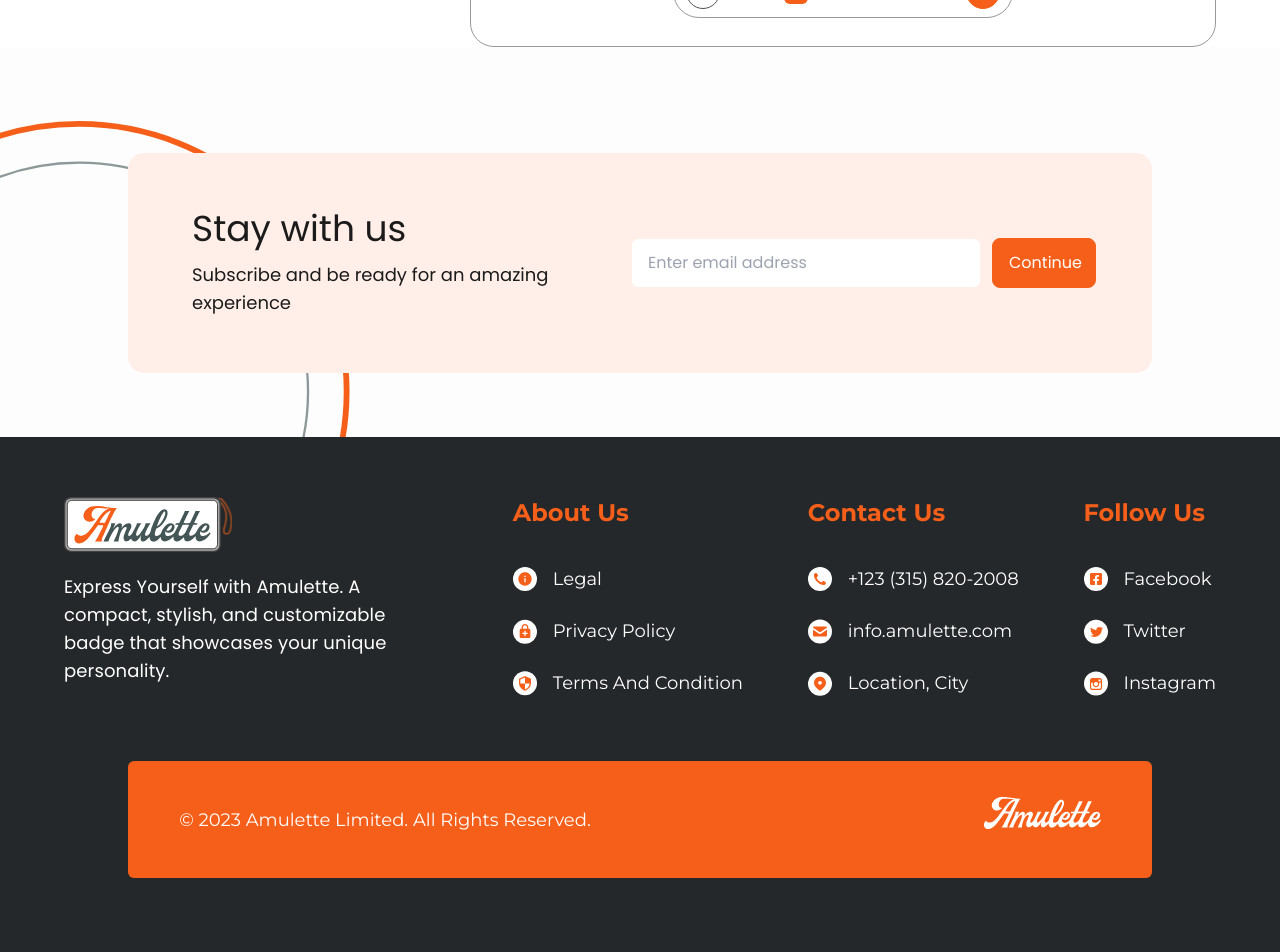
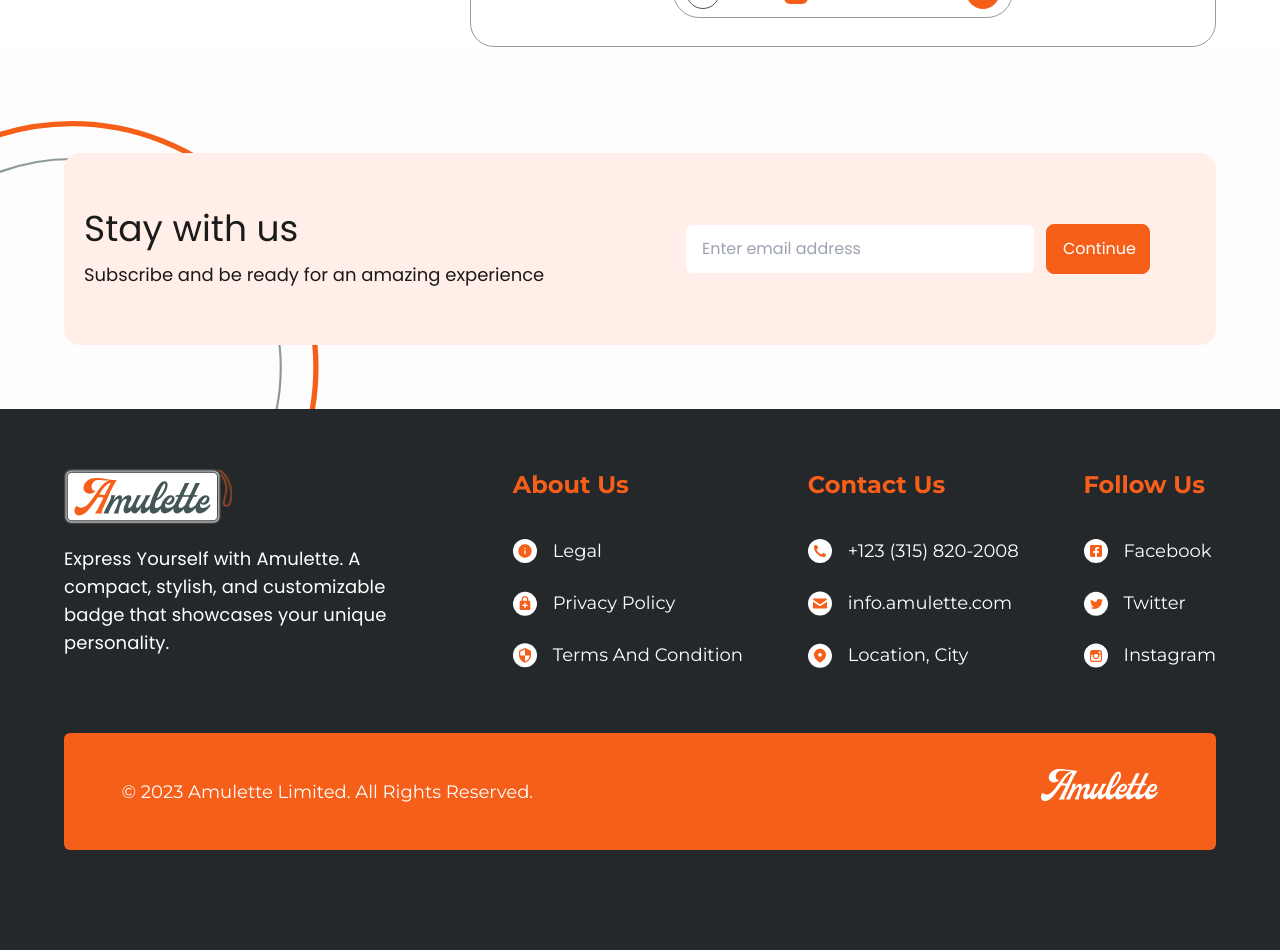
Before and after one commit to rahatcse5bu/Amulette-Website, a React (Vite) app: page /photos-library in a window 1280 px wide. Shown: the part 1560-2512 px from the top of the page. Built offline with nearby package versions, Linux system fonts and the light colour scheme.

Commit message:
Header Logo onclick Fixed

```diff
--- a/src/components/Footer/Copyright/Copyright.jsx
+++ b/src/components/Footer/Copyright/Copyright.jsx
@@ -1,6 +1,6 @@
 const Copyright = () => {
 	return (
-		<div className="copyright-wrapper  w-[80%] mx-auto  pb-10">
+		<div className="copyright-wrapper  max-w-amulette lg:px-amulette mx-auto  pb-10">
 			<div className="copyright containerr max-w-amulette lg:px-amulette bg-primaryColor rounded-md flex flex-col lg:flex-row items-center justify-between px-5 lg:px--10  pt-5 pb--4 lg:py-9 mb--[102px] mx-auto lg:mx-auto lg:mt-16">
 				<div className="copyright-text capitalize font-Montserrat text-xs lg:text-lg text-white text-center lg:text-left">
 					© 2023 Amulette Limited. All rights reserved.
--- a/src/components/Footer/StayWithUs/StayWithUs.jsx
+++ b/src/components/Footer/StayWithUs/StayWithUs.jsx
@@ -4,15 +4,15 @@ const StayWithUs = () => {
 			style={{
 				backgroundImage: "url('Images/StayWithUs/Stay-With-Us.svg')",
 				backgroundPosition: "bottom left",
-				width: "100%",
+				// width: "100%",
 				// height: "400px", // Adjust the height as needed
 
 				backgroundSize: "contain",
 				backgroundRepeat: "no-repeat",
 			}}
-			className="stay-with-us-wrapper w-full mt-[50px] lg:mt-[74px] py-8 lg:pb-16"
+			className="stay-with-us-wrapper w-full lg:px-amulette mt-[50px] lg:mt-[74px] py-8 lg:pb-16"
 		>
-			<div className="stay-with-us max-w-amulette sm:w-[80%] w-[95%] lg:px-amulette mx-auto flex flex-col lg:flex-row items-center justify-center lg:justify-between bg-[#FFEFE8] rounded-2xl px-5 lg:px--16 py-8 lg:py-14">
+			<div className="stay-with-us max-w-amulette sm:w--[80%] w--[95%]  mx-auto flex flex-col lg:flex-row items-center justify-center lg:justify-between bg-[#FFEFE8] rounded-2xl px-5 lg:px--16 py-8 lg:py-14">
 				<div className="lg:w-1/2 w-full">
 					<h1 className="text-[#1B1B1B] text-xl text-center lg:text-left  lg:text-4xl font-Poppins font-bold lg:font-medium">
 						Stay with us
--- a/src/components/Header/DesktopHeader.jsx
+++ b/src/components/Header/DesktopHeader.jsx
@@ -7,7 +7,10 @@ const DesktopHeader = () => {
 	return (
 		<div className="containerr max-w-amulette lg:px-amulette hidden lg:flex flex-row items-center justify-between py-6 mx-auto header">
 			<div className="logo">
-				<img src="Images/Header/Logo.svg" alt="amulette logo" />
+			<NavLink to={"/"}>
+            <img src="Images/Header/Logo.svg" />
+          </NavLink>
+
 			</div>
 			<div className="header-menu-items">
 				<ul className="flex flex-row items-center justify-center space-x-10 text-lg font-semibold text-menuColor font-Poppins">
--- a/src/components/Header/Header.jsx
+++ b/src/components/Header/Header.jsx
@@ -6,7 +6,7 @@ import { IoCloseSharp } from "react-icons/io5";
 import DesktopHeader from "./DesktopHeader";
 import { useState } from "react";
 import MobileMenu from "./MobileMenu";
-
+import { NavLink } from "react-router-dom";
 const Header = () => {
   const [isMobileMenuOpen, setIsMobileMenuOpen] = useState(false);
   const [lang, setLang] = useState("english");
@@ -28,8 +28,10 @@ const Header = () => {
             />
           )}
         </div>
-				<div className="col-middle menu-items">
+        <div className="col-middle menu-items cursor-pointer">
+          <NavLink to={"/"}>
             <img src="Images/Header/Logo.svg" />
+          </NavLink>
         </div>
         <div className="col-right">
           <div className="flex flex-row items-center justify-center cart-lang">
```
Also changed, not shown: 1 other file (tests, documents, lock files or other folders). Lines whose indentation alone changed are shown as unchanged.
